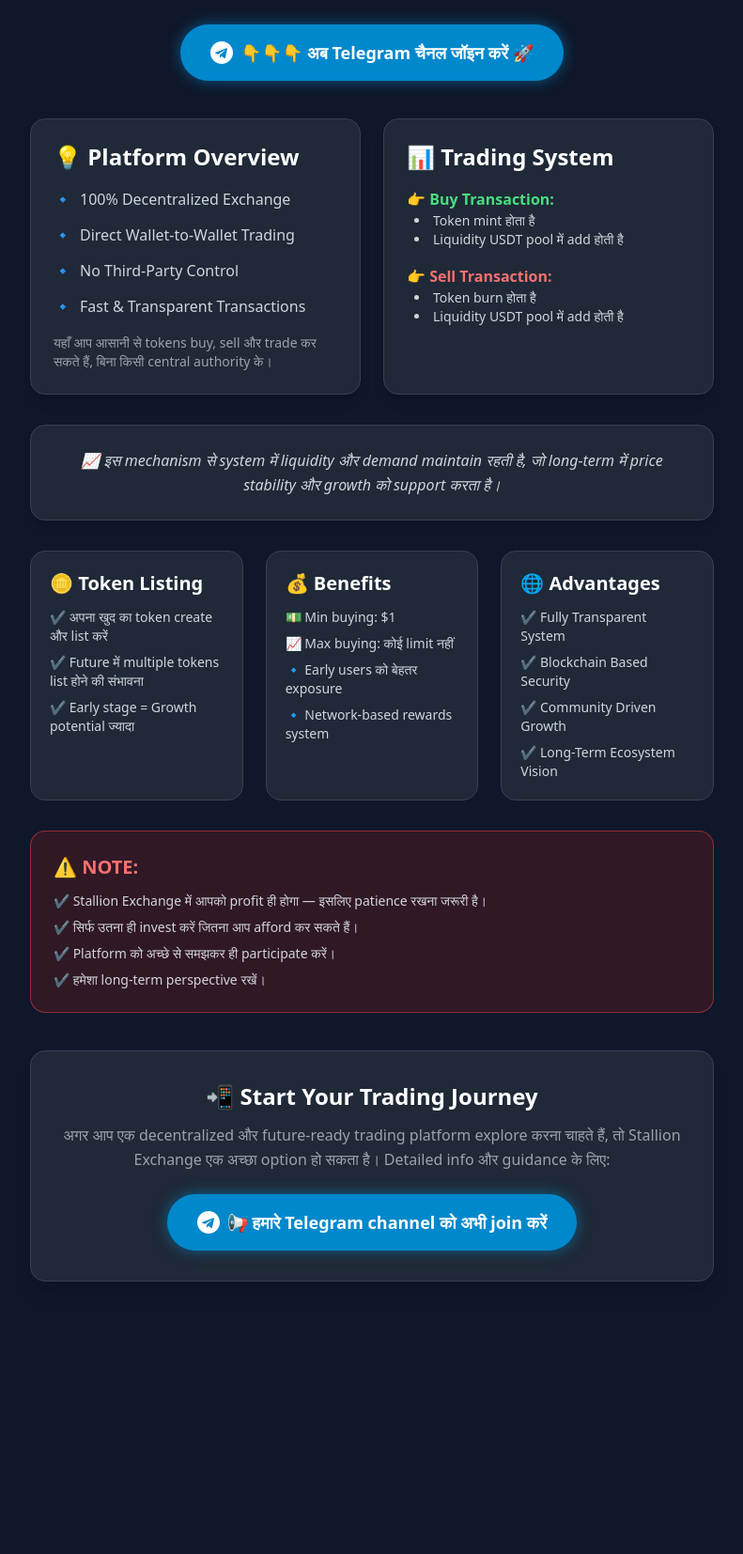
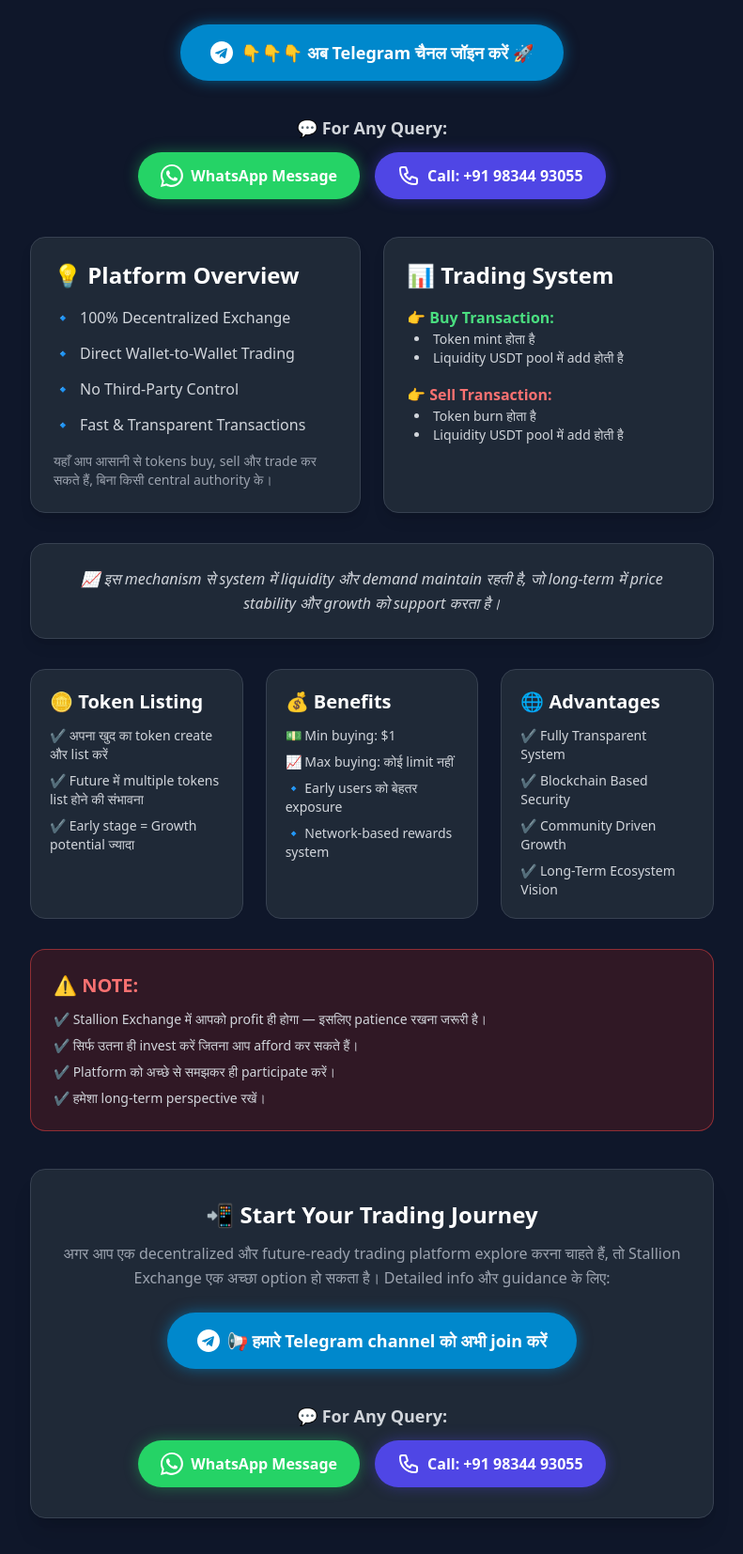
Before and after one commit to steven55005500/tradewithkajal, a plain HTML site: page index.html in a window 1280 px wide. Shown: the part 320-1974 px from the top of the page at 94% size, without its empty margins (244-1035 px from the left). Before the commit the page ends 1732 px from the top, so only its background shows below. Drawn offline with nearby package versions, Linux system fonts and the light colour scheme.

Commit message:
added whatsapp and call buttons

```diff
--- a/index.html
+++ b/index.html
@@ -31,10 +31,31 @@
                 Stallion Exchange एक आधुनिक Decentralized Trading Platform (DEX) है, जो Polygon chain पर आधारित है, जहाँ users बिना किसी middleman के सीधे crypto trading कर सकते हैं। यह platform secure, transparent और blockchain-based system पर काम करता है, जिससे आप अपने assets पर पूरा control रखते हैं।
             </p>
 
+          <div class="flex flex-col items-center gap-5 mt-4">
     <a href="https://t.me/profittradercrypto" target="_blank" class="glow-btn inline-flex items-center justify-center bg-[#0088cc] text-white font-bold text-lg py-4 px-8 rounded-full w-full sm:w-auto">
         <svg class="w-6 h-6 mr-2" fill="currentColor" viewBox="0 0 24 24"><path d="M12 0C5.37 0 0 5.37 0 12c0 6.63 5.37 12 12 12 6.63 0 12-5.37 12-12C24 5.37 18.63 0 12 0zm5.89 8.23l-1.97 9.26c-.15.65-.53.81-1.08.5l-2.98-2.2-1.44 1.39c-.16.16-.29.3-.6.3l.21-3.03 5.51-4.98c.24-.22-.05-.34-.37-.12l-6.81 4.29-2.94-.92c-.64-.2-.65-.64.13-.95l11.47-4.42c.53-.2.99.11.87.88z"/></svg>
         👇👇👇 अब Telegram चैनल जॉइन करें 🚀
     </a>
+
+ <div class="flex flex-col items-center gap-3 mt-4 w-full">
+
+    <p class="text-gray-300 font-semibold text-lg">💬 For Any Query:</p>
+
+    <div class="flex flex-col sm:flex-row gap-4 w-full sm:w-auto">
+
+        <a href="https://wa.me/919834493055" target="_blank" class="inline-flex items-center justify-center bg-[#25D366] hover:bg-[#1ebe57] shadow-[0_0_15px_rgba(37,211,102,0.4)] hover:shadow-[0_0_25px_rgba(37,211,102,0.7)] transition-all duration-300 transform hover:-translate-y-1 text-white font-bold text-md py-3 px-6 rounded-full w-full sm:w-auto">
+            <svg class="w-6 h-6 mr-2" fill="currentColor" viewBox="0 0 24 24"><path d="M12.031 0C5.385 0 .004 5.385.004 12.031c0 2.126.554 4.195 1.603 6.01L0 24l6.113-1.603c1.748.97 3.733 1.48 5.814 1.48 6.645 0 12.026-5.385 12.026-12.026C24 5.385 18.676 0 12.031 0zm-.004 21.84c-1.801 0-3.565-.483-5.11-1.401l-.367-.217-3.799.996.996-3.799-.238-.378c-.996-1.583-1.522-3.418-1.522-5.311 0-5.46 4.444-9.904 9.904-9.904s9.904 4.444 9.904 9.904-4.444 9.904-9.904 9.904zm5.432-7.443c-.297-.149-1.761-.87-2.033-.969-.272-.101-.471-.149-.669.149-.198.297-.768.969-.942 1.168-.173.198-.347.223-.644.074-.297-.149-1.258-.464-2.396-1.481-.885-.791-1.482-1.768-1.656-2.065-.173-.297-.018-.458.13-.606.134-.134.297-.347.446-.521.149-.173.198-.297.297-.495.1-.198.05-.371-.025-.521-.074-.149-.669-1.613-.917-2.207-.243-.579-.487-.501-.669-.51-.173-.008-.371-.008-.569-.008-.198 0-.521.074-.793.371-.272.297-1.041 1.016-1.041 2.479 0 1.462 1.066 2.875 1.214 3.074.149.198 2.095 3.2 5.076 4.482.709.306 1.263.488 1.694.624.712.226 1.36.194 1.871.118.571-.085 1.761-.72 2.008-1.413.248-.694.248-1.289.173-1.413-.074-.124-.272-.198-.569-.347z"/></svg>
+            WhatsApp Message
+        </a>
+
+        <a href="tel:+919834493055" class="inline-flex items-center justify-center bg-indigo-600 hover:bg-indigo-500 shadow-[0_0_15px_rgba(79,70,229,0.4)] hover:shadow-[0_0_25px_rgba(79,70,229,0.7)] transition-all duration-300 transform hover:-translate-y-1 text-white font-bold text-md py-3 px-6 rounded-full w-full sm:w-auto">
+            <svg class="w-6 h-6 mr-2" fill="none" stroke="currentColor" viewBox="0 0 24 24" xmlns="http://www.w3.org/2000/svg"><path stroke-linecap="round" stroke-linejoin="round" stroke-width="2" d="M3 5a2 2 0 012-2h3.28a1 1 0 01.948.684l1.498 4.493a1 1 0 01-.502 1.21l-2.257 1.13a11.042 11.042 0 005.516 5.516l1.13-2.257a1 1 0 011.21-.502l4.493 1.498a1 1 0 01.684.949V19a2 2 0 01-2 2h-1C9.716 21 3 14.284 3 6V5z"></path></svg>
+            Call: +91 98344 93055
+        </a>
+
+    </div>
+</div>
+</div>
         </div>
 
         <div class="grid grid-cols-1 md:grid-cols-2 gap-6 mb-8">
@@ -119,10 +140,31 @@
             <h2 class="text-2xl font-bold text-white mb-3">📲 Start Your Trading Journey</h2>
             <p class="text-gray-400 mb-6">अगर आप एक decentralized और future-ready trading platform explore करना चाहते हैं, तो Stallion Exchange एक अच्छा option हो सकता है। Detailed info और guidance के लिए:</p>
 
+          <div class="flex flex-col items-center gap-5 mt-4 w-full">
     <a href="https://t.me/profittradercrypto" target="_blank" class="glow-btn inline-flex items-center justify-center bg-[#0088cc] text-white font-bold text-lg py-4 px-8 rounded-full w-full sm:w-auto">
         <svg class="w-6 h-6 mr-2" fill="currentColor" viewBox="0 0 24 24"><path d="M12 0C5.37 0 0 5.37 0 12c0 6.63 5.37 12 12 12 6.63 0 12-5.37 12-12C24 5.37 18.63 0 12 0zm5.89 8.23l-1.97 9.26c-.15.65-.53.81-1.08.5l-2.98-2.2-1.44 1.39c-.16.16-.29.3-.6.3l.21-3.03 5.51-4.98c.24-.22-.05-.34-.37-.12l-6.81 4.29-2.94-.92c-.64-.2-.65-.64.13-.95l11.47-4.42c.53-.2.99.11.87.88z"/></svg>
         📢 हमारे Telegram channel को अभी join करें
     </a>
+
+   <div class="flex flex-col items-center gap-3 mt-4 w-full">
+
+    <p class="text-gray-300 font-semibold text-lg">💬 For Any Query:</p>
+
+    <div class="flex flex-col sm:flex-row gap-4 w-full sm:w-auto">
+
+        <a href="https://wa.me/919834493055" target="_blank" class="inline-flex items-center justify-center bg-[#25D366] hover:bg-[#1ebe57] shadow-[0_0_15px_rgba(37,211,102,0.4)] hover:shadow-[0_0_25px_rgba(37,211,102,0.7)] transition-all duration-300 transform hover:-translate-y-1 text-white font-bold text-md py-3 px-6 rounded-full w-full sm:w-auto">
+            <svg class="w-6 h-6 mr-2" fill="currentColor" viewBox="0 0 24 24"><path d="M12.031 0C5.385 0 .004 5.385.004 12.031c0 2.126.554 4.195 1.603 6.01L0 24l6.113-1.603c1.748.97 3.733 1.48 5.814 1.48 6.645 0 12.026-5.385 12.026-12.026C24 5.385 18.676 0 12.031 0zm-.004 21.84c-1.801 0-3.565-.483-5.11-1.401l-.367-.217-3.799.996.996-3.799-.238-.378c-.996-1.583-1.522-3.418-1.522-5.311 0-5.46 4.444-9.904 9.904-9.904s9.904 4.444 9.904 9.904-4.444 9.904-9.904 9.904zm5.432-7.443c-.297-.149-1.761-.87-2.033-.969-.272-.101-.471-.149-.669.149-.198.297-.768.969-.942 1.168-.173.198-.347.223-.644.074-.297-.149-1.258-.464-2.396-1.481-.885-.791-1.482-1.768-1.656-2.065-.173-.297-.018-.458.13-.606.134-.134.297-.347.446-.521.149-.173.198-.297.297-.495.1-.198.05-.371-.025-.521-.074-.149-.669-1.613-.917-2.207-.243-.579-.487-.501-.669-.51-.173-.008-.371-.008-.569-.008-.198 0-.521.074-.793.371-.272.297-1.041 1.016-1.041 2.479 0 1.462 1.066 2.875 1.214 3.074.149.198 2.095 3.2 5.076 4.482.709.306 1.263.488 1.694.624.712.226 1.36.194 1.871.118.571-.085 1.761-.72 2.008-1.413.248-.694.248-1.289.173-1.413-.074-.124-.272-.198-.569-.347z"/></svg>
+            WhatsApp Message
+        </a>
+
+        <a href="tel:+919834493055" class="inline-flex items-center justify-center bg-indigo-600 hover:bg-indigo-500 shadow-[0_0_15px_rgba(79,70,229,0.4)] hover:shadow-[0_0_25px_rgba(79,70,229,0.7)] transition-all duration-300 transform hover:-translate-y-1 text-white font-bold text-md py-3 px-6 rounded-full w-full sm:w-auto">
+            <svg class="w-6 h-6 mr-2" fill="none" stroke="currentColor" viewBox="0 0 24 24" xmlns="http://www.w3.org/2000/svg"><path stroke-linecap="round" stroke-linejoin="round" stroke-width="2" d="M3 5a2 2 0 012-2h3.28a1 1 0 01.948.684l1.498 4.493a1 1 0 01-.502 1.21l-2.257 1.13a11.042 11.042 0 005.516 5.516l1.13-2.257a1 1 0 011.21-.502l4.493 1.498a1 1 0 01.684.949V19a2 2 0 01-2 2h-1C9.716 21 3 14.284 3 6V5z"></path></svg>
+            Call: +91 98344 93055
+        </a>
+
+    </div>
+</div>
+</div>
         </div>
 
     </div>
```
Lines whose indentation alone changed are shown as unchanged.
